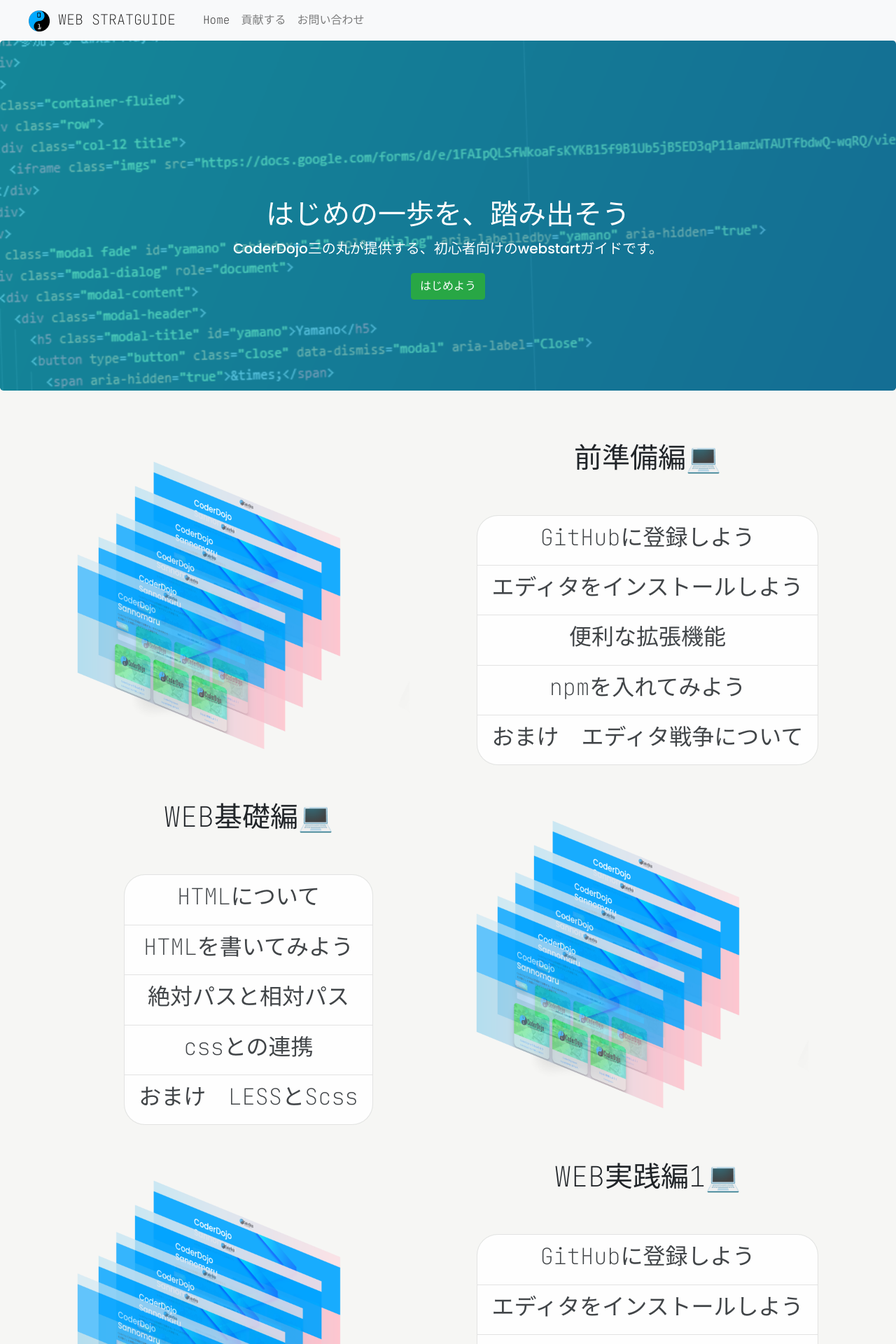
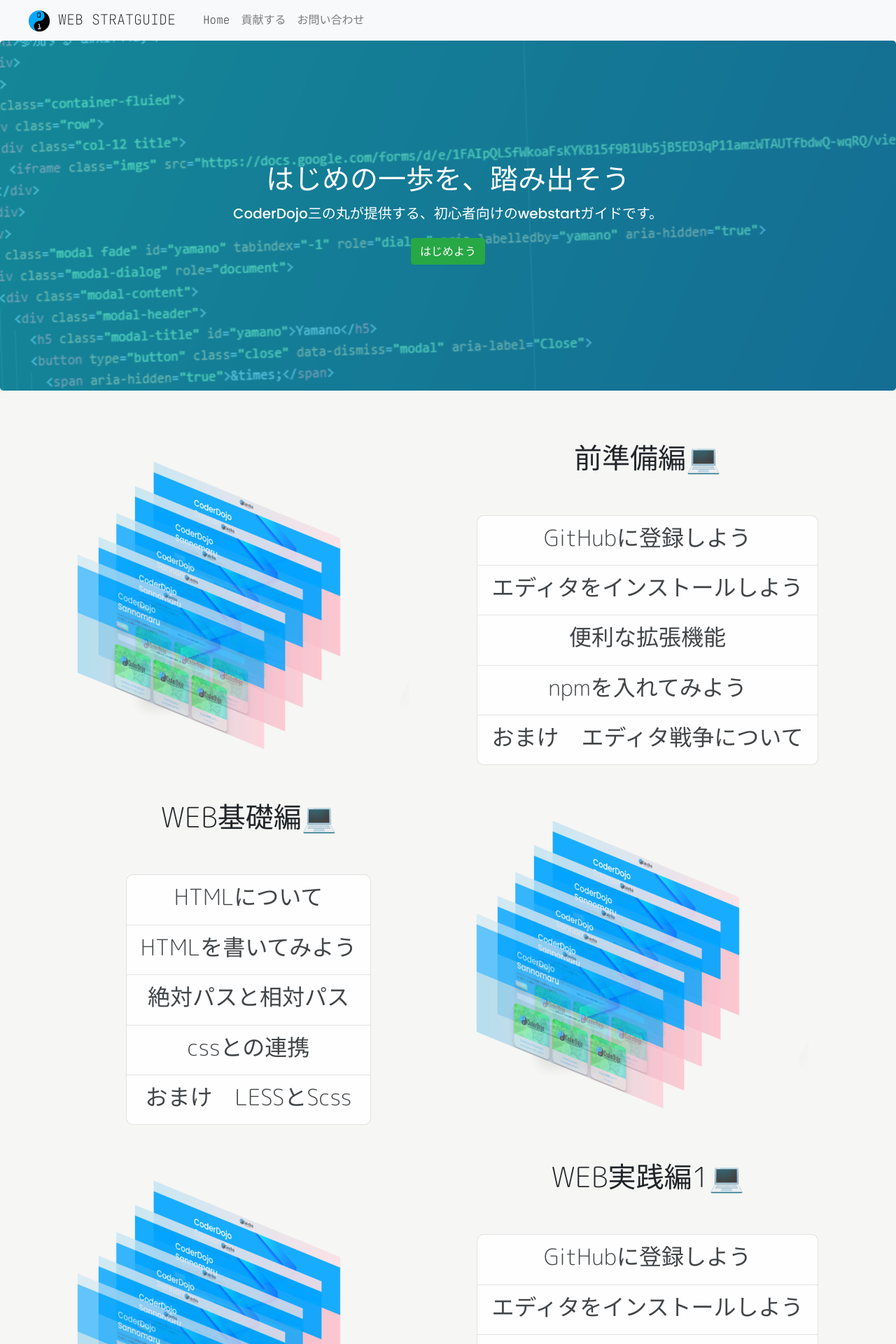
Before and after one commit to startguide/startguide.jp, a Jekyll site: the page built from index.html, in a window 1280 px wide. Shown: the top 1920 px of the page at 70% size. Built offline with Jekyll 4.4.1, drawn with Linux system fonts in a browser that asks for light colours.

Commit message:
edit design

```diff
--- a/css/stylees.css
+++ b/css/stylees.css
@@ -153,13 +153,18 @@
 .list-group{
   margin-top: 30px;
   text-align: center;
-  border-radius: 30px;
+  border-radius: 10px;
   backdrop-filter: blur(3px);
   backdrop-filter: opacity;
   opacity: 0.85;
-  background-color: rgba(204, 255, 204, 0.22);
+  background-color: rgba(204, 255, 204, 0.52);
   border: none;
 }
+li,ul{
+  border: none;
+
+}
+
 
 .modal {
   text-align: center;
@@ -243,6 +248,7 @@
 body{
 
   font-family: 'JetBrains Mono', monospace;
+  font-family: 'M PLUS Rounded 1c', sans-serif;
 
 }
 .main-1{
@@ -256,5 +262,5 @@
   font-size:20px;
 }
 .call{
-  padding-top:150px;
+  padding-top:100px;
 }
--- a/index.html
+++ b/index.html
@@ -13,6 +13,8 @@
   <link rel="stylesheet" href="https://stackpath.bootstrapcdn.com/bootstrap/4.5.2/css/bootstrap.min.css" integrity="sha384-JcKb8q3iqJ61gNV9KGb8thSsNjpSL0n8PARn9HuZOnIxN0hoP+VmmDGMN5t9UJ0Z" crossorigin="anonymous">
   <link rel="stylesheet" href="https://fonts.googleapis.com/css2?family=Poppins:ital,wght@0,500;1,400&display=swap">
   <link rel="shortcut icon" type="image/x-icon" href="https://sannomaru.github.io/logo.png">
+  <link rel="preconnect" href="https://fonts.gstatic.com">
+<link href="https://fonts.googleapis.com/css2?family=M+PLUS+Rounded+1c:wght@300&display=swap" rel="stylesheet">
   <link rel="stylesheet" href="css/stylees.css">
   <link rel="preconnect" href="https://fonts.gstatic.com">
   <link href="https://fonts.googleapis.com/css2?family=JetBrains+Mono:wght@100&display=swap" rel="stylesheet">
```
